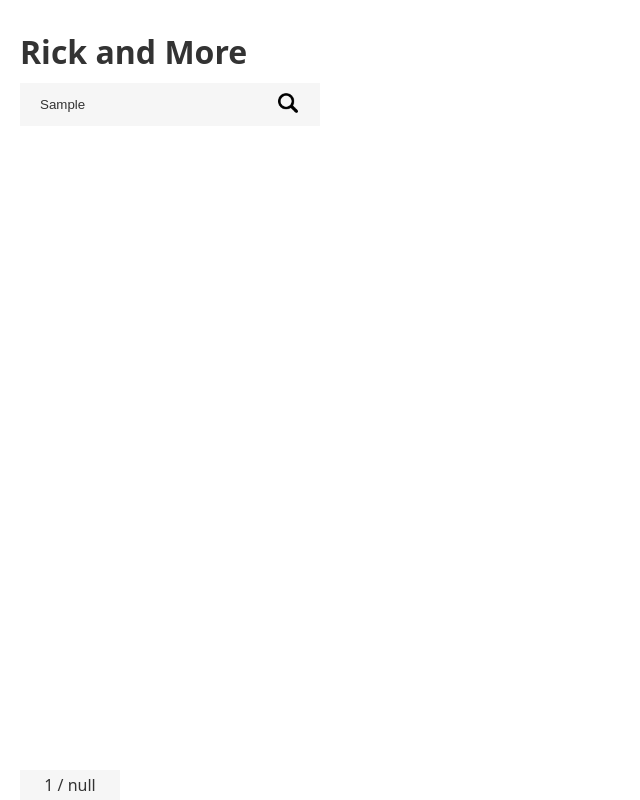
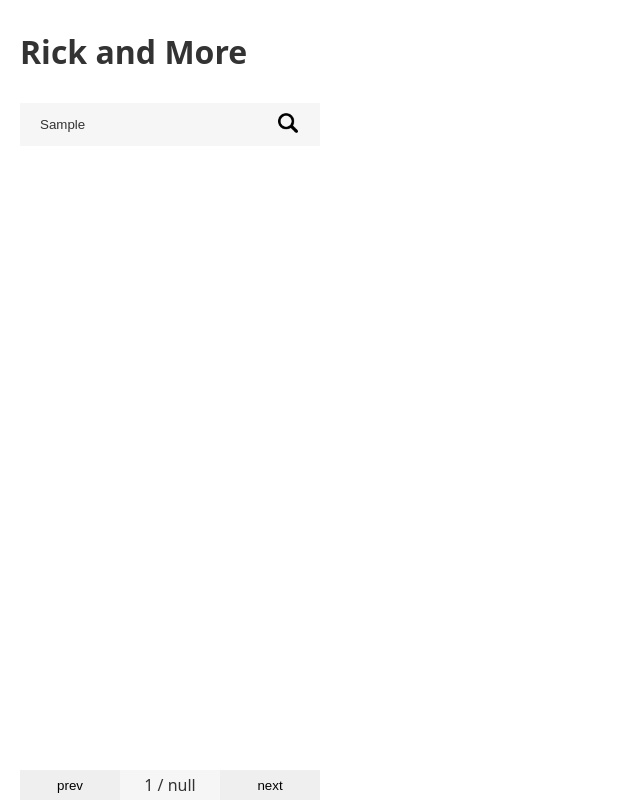
Before and after one commit to adrianricken/adrian-anthony-rick-and-morty, a website with bundled scripts: page index.html in a window 1280 px wide. Both pictures are taken after typing "Sample" into the empty fields and a click on the button 288 px from the left and 104 px from the top of the page. Shown: the whole page, without its empty margins (0-640 px from the left). Built offline with nearby package versions, Linux system fonts and the light colour scheme; no server answers.

Commit message:
refactor index.js, implement blur logic

```diff
--- /dev/null
+++ b/components/cards-list/cards-list.js
@@ -0,0 +1,11 @@
+import { createCharacterCard } from "../card/card.js";
+
+export const renderCards = (data, cardContainer) => {
+  cardContainer.innerHTML = "";
+  data?.results?.forEach((element) => {
+    const newCharacterCard = createCharacterCard(element);
+
+    cardContainer.append(newCharacterCard);
+  });
+  return cardContainer;
+};
--- a/components/nav-button/nav-button.js
+++ b/components/nav-button/nav-button.js
@@ -1,38 +1,13 @@
-import { fetchCharacters, renderCards } from "../../index.js";
+import { fetchCharacters, manageLS } from "../../utils/utils.js";
+import { renderCards } from "../cards-list/cards-list.js";
 import { renderPagination } from "../nav-pagination/nav-pagination.js";
 
 //TODO: fix carossell and build input for currentPage index…
 
-// const prevButton = document.querySelector('[data-js="button-prev"]');
 const navContainer = document.querySelector('[data-js="navigation"]');
 navContainer.classList.add("navigation");
 
-// export const createButton = async (appState, buttonData) => {
-//   const prevButton = document.createElement("button");
-//   const nextButton = document.createElement("button");
-
-//   prevButton.textContent = `prev`;
-//   nextButton.textContent = `next`;
-
-//   prevButton.setAttribute("data-js", "button-prev");
-//   nextButton.setAttribute("data-js", "button-next");
-//   prevButton.classList.add("button", "button--prev");
-//   nextButton.classList.add("button", "button--next");
-
-//   prevButton.addEventListener("click", async () => {
-//     handleButtonPagination(appState, "-");
-//   });
-
-//   nextButton.addEventListener("click", async () => {
-//     handleButtonPagination(appState, "+");
-//   });
-//   navContainer.append(prevButton, nextButton);
-//   navContainer.classList.add("navigation");
-//   // handleUIState(appState);
-// };
-
-export const createButton = (appState, buttonData) => {
-  console.log(buttonData.textContent);
+export const createButton = (appState, cardContainer, buttonData) => {
   const button = document.createElement("button");
 
   button.textContent = buttonData.textContent;
@@ -40,45 +15,47 @@ export const createButton = (appState, buttonData) => {
   button.setAttribute("data-js", buttonData.dataJS);
   button.classList.add("button", buttonData.class);
   button.addEventListener("click", async () => {
-    handleButtonPagination(appState, buttonData.upOrDown);
+    handleButtonPagination(appState, cardContainer, buttonData.upOrDown);
   });
 
   // handleUIState(appState);
+  return button;
 };
 
-async function handleButtonPagination(appState, upOrDown) {
+async function handleButtonPagination(appState, cardContainer, upOrDown) {
   if (upOrDown === "-") {
     appState.currentPage = appState.currentPage - 1;
   } else {
     appState.currentPage = appState.currentPage + 1;
   }
-  // handleUIState(appState);
+  handleUIState(appState);
   renderPagination(appState);
 
   const data = await fetchCharacters(appState);
-  renderCards(data);
+  renderCards(data, cardContainer);
+  manageLS("set", appState);
 }
 
-// export const handleUIState = (appState) => {
-//   const prevButton = document.querySelector('[data-js="button-prev"]');
-//   const nextButton = document.querySelector('[data-js="button-next"]');
-//   prevButton.disabled = false;
-//   nextButton.disabled = false;
-//   if (appState.currentPage <= 1) {
-//     prevButton.disabled = true;
-//     //  appState.currentPage = appState.maxPage;
-//     // const data = await fetchCharacters(appState);
-//     // renderCards(data);
-//     // renderPagination(appState)
-//   } else if (appState.currentPage >= appState.maxPage) {
-//     nextButton.disabled = true;
-//     // appState.currentPage = 1;
-//     // const data = await fetchCharacters(appState);
-//     // renderCards(data);
-//     // renderPagination(appState);
-//   }
-//   window.scroll({
-//     top: 0,
-//     behavior: "instant",
-//   });
-// };
+export const handleUIState = (appState) => {
+  const prevButton = document.querySelector('[data-js="button-prev"]');
+  const nextButton = document.querySelector('[data-js="button-next"]');
+  prevButton.disabled = false;
+  nextButton.disabled = false;
+  if (appState.currentPage <= 1) {
+    prevButton.disabled = true;
+    //  appState.currentPage = appState.maxPage;
+    // const data = await fetchCharacters(appState);
+    // renderCards(data);
+    // renderPagination(appState)
+  } else if (appState.currentPage >= appState.maxPage) {
+    nextButton.disabled = true;
+    // appState.currentPage = 1;
+    // const data = await fetchCharacters(appState);
+    // renderCards(data);
+    // renderPagination(appState);
+  }
+  window.scroll({
+    top: 0,
+    behavior: "instant",
+  });
+};
--- a/components/nav-pagination/nav-pagination.js
+++ b/components/nav-pagination/nav-pagination.js
@@ -1,10 +1,6 @@
-const navContainer = document.querySelector('[data-js="navigation"]');
-const createPagination = document.createElement("span");
-
-navContainer;
-
 export const renderPagination = (appState) => {
-  // console.log(appState.currentPage);
   const pagination = document.querySelector('[data-js="pagination"]');
   pagination.textContent = `${appState.currentPage} / ${appState.maxPage}`;
+
+  return pagination;
 };
--- a/components/search-bar/search-bar.js
+++ b/components/search-bar/search-bar.js
@@ -1,27 +1,72 @@
-import { fetchCharacters, renderCards } from "../../index.js";
+import { fetchCharacters, manageLS } from "../../utils/utils.js";
+import { renderCards } from "../cards-list/cards-list.js";
 import { renderPagination } from "../nav-pagination/nav-pagination.js";
-// import { handleUIState } from "../nav-button/nav-button.js";
 
-const searchBar = document.querySelector('[data-js="search-bar"]');
-const submitButton = document.querySelector(
-  '[data-js="search-bar__submit-button"]'
-);
+function isCursorInInputField() {
+  const activeElement = document.activeElement;
+  return (
+    activeElement.tagName === "INPUT" || activeElement.tagName === "TEXTAREA"
+  );
+}
 
-export const initSearchBar = (appState) => {
+// Example usage
+
+export const createSearchBar = (appState, cardContainer) => {
+  const searchBar = document.createElement("form");
+  const input = document.createElement("input");
+  const submitButton = document.createElement("button");
+  const icon = document.createElement("img");
+
+  input.name = "query";
+  input.placeholder = "search characters";
+  icon.src = "../../assets/magnifying-glass.png";
+
+  searchBar.setAttribute("data-js", "search-bar");
+
+  searchBar.classList.add("search-bar");
+  input.classList.add("search-bar__input");
+  submitButton.classList.add("search-bar__button");
+  icon.classList.add("search-bar__icon");
+
+  submitButton.addEventListener("click", (e) => {
+    e.preventDefault();
+    handleSubmit(appState, cardContainer);
+  });
+
+  submitButton.append(icon);
+  searchBar.append(input, submitButton);
+
+  return searchBar;
+};
+
+export const initSearchBar = (appState, searchBar, cardContainer) => {
   searchBar.addEventListener("input", (e) => {
     appState.searchQuery = e.target.value;
-  });
-  submitButton.addEventListener("click", (e) => {
-    e.preventDefault();
-    handleSubmit(appState);
+
+    if (isCursorInInputField()) {
+      console.log("Cursor is in an input field!");
+      cardContainer.classList.add("blur");
+    } else {
+      console.log("Cursor is not in an input field.");
+      cardContainer.classList.remove("blur");
+    }
   });
 };
 
-export const handleSubmit = async (appState) => {
+export const handleSubmit = async (appState, cardContainer) => {
   appState.currentPage = 1;
   const data = await fetchCharacters(appState);
   appState.maxPage = data.info.pages;
   // handleUIState(appState);
   renderPagination(appState);
-  renderCards(data);
+  renderCards(data, cardContainer);
+
+  if (isCursorInInputField()) {
+    console.log("Cursor is in an input field!");
+    cardContainer.classList.add("blur");
+  } else {
+    console.log("Cursor is not in an input field.");
+    cardContainer.classList.remove("blur");
+  }
+  manageLS("set", appState);
 };
--- a/index.html
+++ b/index.html
@@ -12,59 +12,11 @@
   <body>
     <h1 class="title">Rick and More</h1>
     <main>
-      <div class="search-bar-container" data-js="search-bar-container">
-        <form action="" class="search-bar" data-js="search-bar">
-          <input
-            name="query"
-            class="search-bar__input"
-            type="text"
-            placeholder="search characters"
-            aria-label="character name"
-          />
-          <button
-            class="search-bar__button"
-            data-js="search-bar__submit-button"
-            aria-label="search for character"
-          >
-            <img
-              class="search-bar__icon"
-              src="assets/magnifying-glass.png"
-              alt=""
-            />
-          </button>
-        </form>
-      </div>
+      <div class="search-bar-container" data-js="search-bar-container"></div>
 
-      <ul class="card-container" data-js="card-container">
-        <!-- //TODO: delete: -->
-        <!-- <li class="card">
-          <div class="card__image-container">
-            <img
-              class="card__image"
-              src="https://rickandmortyapi.com/api/character/avatar/1.jpeg"
-              alt="Rick Sanchez"
-            />
-            <div class="card__image-gradient"></div>
-          </div>
-          <div class="card__content">
-            <h2 class="card__title">Rick Sanchez</h2>
-            <dl class="card__info">
-              <dt class="card__info-title">Status</dt>
-              <dd class="card__info-description">Alive</dd>
-              <dt class="card__info-title">Type</dt>
-              <dd class="card__info-description"></dd>
-              <dt class="card__info-title">Occurrences</dt>
-              <dd class="card__info-description">51</dd>
-            </dl>
-          </div>
-        </li> -->
-      </ul>
+      <ul class="card-container" data-js="card-container"></ul>
       <nav class="navigation" data-js="navigation">
-        <!-- <button class="button button--prev" data-js="button-prev">
-          previous
-        </button> -->
         <span class="navigation__pagination" data-js="pagination"></span>
-        <!-- <button class="button button--next" data-js="button-next">next</button> -->
       </nav>
     </main>
   </body>
--- a/index.js
+++ b/index.js
@@ -1,60 +1,17 @@
-import { createCharacterCard } from "./components/card/card.js";
+import { fetchCharacters, manageLS } from "./utils/utils.js";
 import { createButton } from "./components/nav-button/nav-button.js";
 import { renderPagination } from "./components/nav-pagination/nav-pagination.js";
-import { initSearchBar } from "./components/search-bar/search-bar.js";
-
-const cardContainer = document.querySelector('[data-js="card-container"]');
-const searchBarContainer = document.querySelector(
-  '[data-js="search-bar-container"]'
-);
-// const searchBar = document.querySelector('[data-js="search-bar"]');
-const navigation = document.querySelector('[data-js="navigation"]');
-// const prevButton = document.querySelector('[data-js="button-prev"]');
-// const nextButton = document.querySelector('[data-js="button-next"]');
-// const pagination = document.querySelector('[data-js="pagination"]');
-
-// // States
-// const maxPage = 1;
-// const page = 1;
-// const searchQuery = "";
+import {
+  createSearchBar,
+  initSearchBar,
+} from "./components/search-bar/search-bar.js";
+import { renderCards } from "./components/cards-list/cards-list.js";
 
 const appState = {
   maxPage: null,
   currentPage: 1,
   searchQuery: "",
 };
-
-//TODO: refactor into utils.js:
-export const fetchCharacters = async (appState) => {
-  const url = `https://rickandmortyapi.com/api/character/?page=${appState.currentPage}&name=${appState.searchQuery}`;
-
-  try {
-    const response = await fetch(url);
-    const data = await response.json();
-
-    // initialize maxPage from data response
-    appState.maxPage = data.info.pages;
-
-    return data;
-  } catch (error) {
-    console.error("Error fetching data:", error);
-  }
-};
-
-const fetchedData = await fetchCharacters(appState);
-
-//TODO: refactor into cardsList.js:
-export const renderCards = (data) => {
-  cardContainer.innerHTML = "";
-  data?.results?.forEach((element) => {
-    const newCharacterCard = createCharacterCard(element);
-
-    // const card = document.createElement("div");
-    // card.innerHTML = newCharacterCard;
-    cardContainer.append(newCharacterCard);
-  });
-};
-
 const buttonDataPrev = {
   class: "button--prev",
   upOrDown: "-",
@@ -68,13 +25,28 @@ const buttonDataNext = {
   dataJS: "button-next",
 };
 
-// createButton(appState, buttonDataPrev);
-// const prevButton =
-// const nextButton = createButton(appState, buttonDataNext);
-const pagination = renderPagination(appState);
-const navContainer = document.querySelector('[data-js="navigation"]');
+const initApp = async () => {
+  manageLS("get", appState);
+  const body = document.querySelector("body");
+  const navContainer = document.querySelector('[data-js="navigation"]');
+  const searchBarContainer = document.createElement("div");
+  const cardContainer = document.createElement("ul");
 
-// navContainer.append(prevButton, pagination, nextButton);
+  searchBarContainer.classList.add("search-bar-container");
+  cardContainer.setAttribute("data-js", "card-container");
 
-initSearchBar(appState);
-renderCards(fetchedData);
+  const fetchedData = await fetchCharacters(appState);
+
+  const prevButton = createButton(appState, cardContainer, buttonDataPrev);
+  const nextButton = createButton(appState, cardContainer, buttonDataNext);
+  const pagination = renderPagination(appState);
+  const searchBar = createSearchBar(appState, cardContainer);
+  initSearchBar(appState, searchBar, cardContainer);
+
+  const cardsList = renderCards(fetchedData, cardContainer);
+
+  navContainer.append(prevButton, pagination, nextButton);
+  searchBarContainer.append(searchBar);
+  body.append(searchBarContainer, cardsList);
+};
+initApp();
--- a/utils/utils.js
+++ b/utils/utils.js
@@ -1,5 +1,23 @@
-export const manageLS = () => {
-  localStorage.setItem("appState", JSON.stringify(appState));
-  const lastUserInteractionState = localStorage.getItem("appState");
-  console.log(JSON.parse(lastUserInteractionState));
+export const fetchCharacters = async (appState) => {
+  const url = `https://rickandmortyapi.com/api/character/?page=${appState.currentPage}&name=${appState.searchQuery}`;
+
+  try {
+    const response = await fetch(url);
+    const data = await response.json();
+
+    // initialize maxPage from data response
+    appState.maxPage = data.info.pages;
+
+    return data;
+  } catch (error) {
+    console.error("Error fetching data:", error);
+  }
 };
+export const manageLS = (action, appState) => {
+  if (action === "set") {
+    localStorage.setItem("appState", JSON.stringify(appState));
+  } else if (action === "get") {
+    const lastUserInteractionState = localStorage.getItem("appState");
+    return JSON.parse(lastUserInteractionState);
+  }
+};
```
